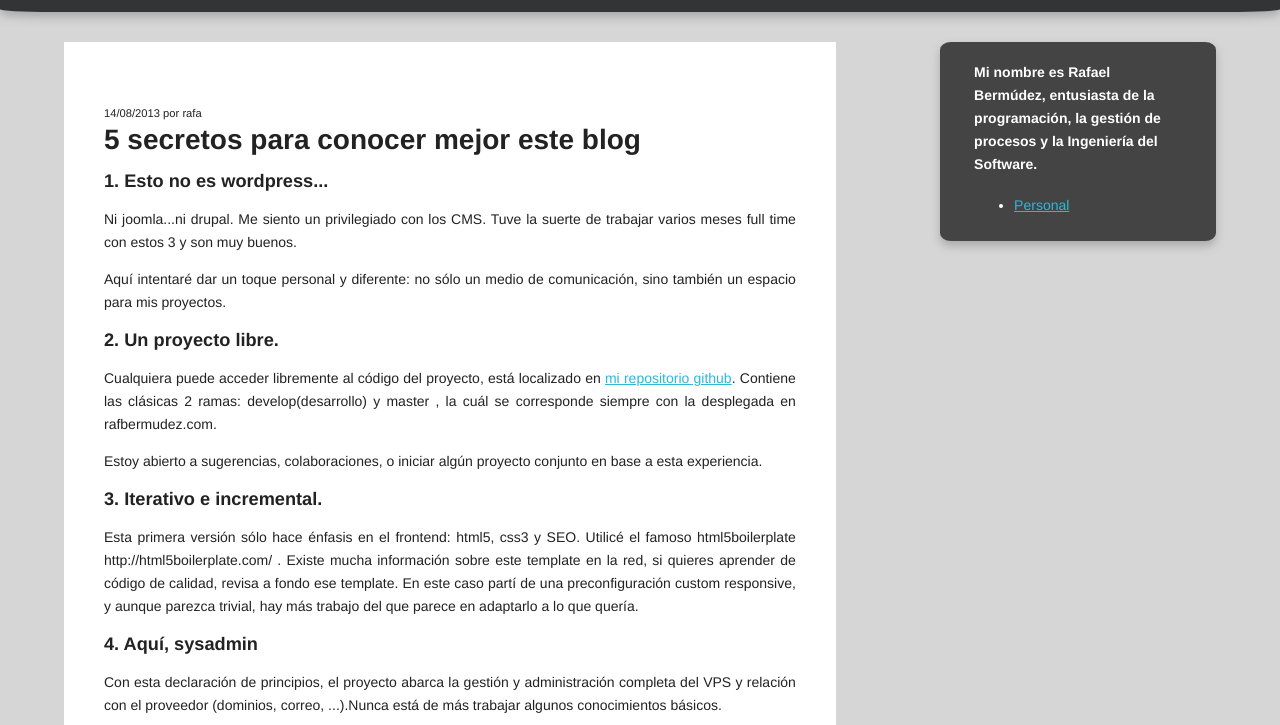
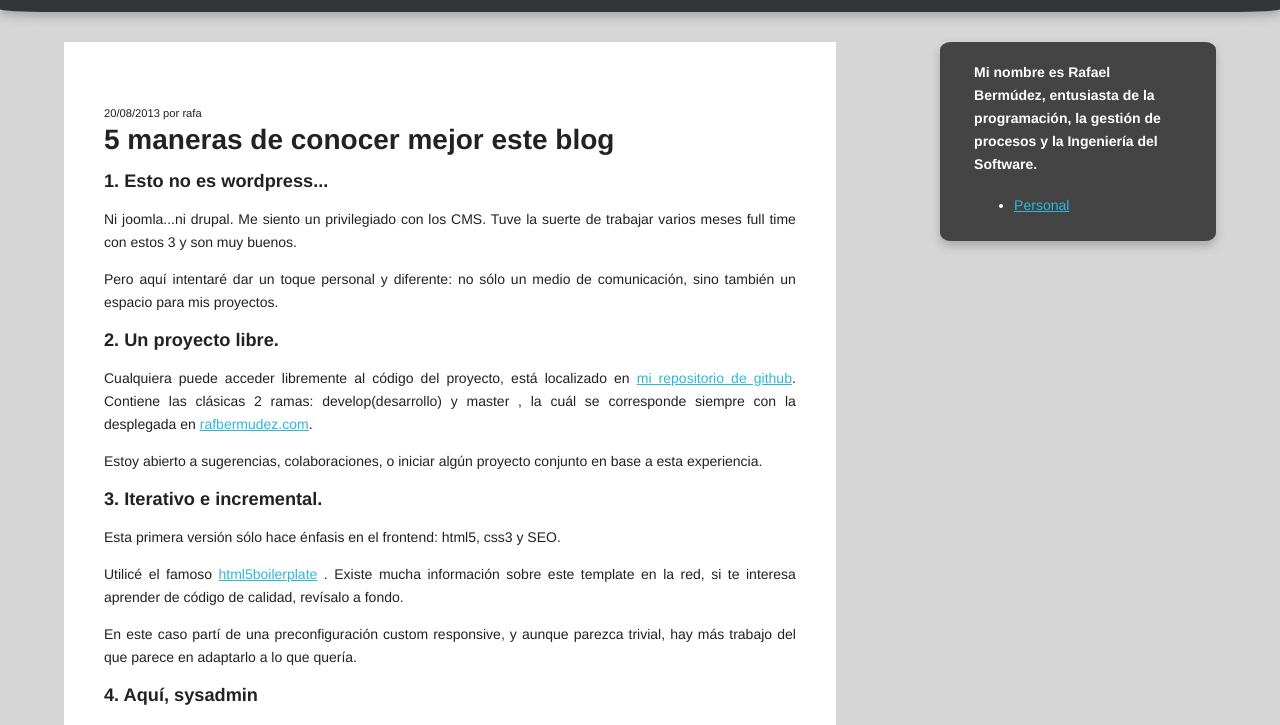
Before and after one commit to rafbermudez/first-blog, a plain HTML site: page index.html in a window 1280 px wide. Shown: the part 57-782 px from the top of the page. Drawn offline with nearby package versions, Linux system fonts and the light colour scheme; files that its build step writes are made by us from their sources.

Commit message:
Updating post 2

```diff
--- a/index.html
+++ b/index.html
@@ -54,9 +54,9 @@
 					<article>
 						<header>
 							<div class="post-date">
-								14/08/2013 por rafa
+								20/08/2013 por rafa
 							</div>
-							<h1>5 secretos para conocer mejor este blog</h1>
+							<h1>5 maneras de conocer mejor este blog</h1>
 						</header>
 						<section>
 							<h2>1. Esto no es wordpress...</h2>
@@ -64,13 +64,13 @@
 								Ni joomla...ni drupal. Me siento un privilegiado con los CMS. Tuve la suerte de trabajar varios meses full time con estos 3 y son muy buenos.
 							</p>
 							<p>
-								Aquí intentaré dar un toque personal y diferente: no sólo un medio de comunicación, sino también un espacio para mis proyectos.
+								Pero aquí intentaré dar un toque personal y diferente: no sólo un medio de comunicación, sino también un espacio para mis proyectos.
 							</p>
 						</section>
 						<section>
 							<h2>2. Un proyecto libre.</h2>
 							<p>
-								Cualquiera puede acceder libremente al código del proyecto, está localizado en <a href="https://github.com/rafbermudez/rafbermudez.com">mi repositorio github</a>. Contiene las clásicas 2 ramas: develop(desarrollo) y master , la cuál se corresponde siempre con la desplegada en rafbermudez.com.
+								Cualquiera puede acceder libremente al código del proyecto, está localizado en <a href="https://github.com/rafbermudez/rafbermudez.com">mi repositorio de github</a>. Contiene las clásicas 2 ramas: develop(desarrollo) y master , la cuál se corresponde siempre con la desplegada en <a href="http://rafbermudez.com">rafbermudez.com</a>.
 							</p>
 							<p>
 								Estoy abierto a sugerencias, colaboraciones, o iniciar algún proyecto conjunto en base a esta experiencia.
@@ -79,20 +79,21 @@
 						<section>
 							<h2>3. Iterativo e incremental.</h2>
 							<p>
-								Esta primera versión sólo hace énfasis en el frontend: html5, css3 y SEO. Utilicé el famoso html5boilerplate http://html5boilerplate.com/ . Existe mucha información sobre este template en la red, si quieres aprender de código de calidad, revisa a fondo ese template.
-								En este caso partí de una preconfiguración custom responsive, y aunque parezca trivial, hay más trabajo del que parece en adaptarlo a lo que quería.
+								Esta primera versión sólo hace énfasis en el frontend: html5, css3 y SEO.</p>
+<p>								Utilicé el famoso <a href="http://html5boilerplate.com">html5boilerplate</a> . Existe mucha información sobre este template en la red, si te interesa aprender de código de calidad, revísalo a fondo.</p>
+								<p>En este caso partí de una preconfiguración custom responsive, y aunque parezca trivial, hay más trabajo del que parece en adaptarlo a lo que quería.
 							</p>
 						</section>
 						<section>
 							<h2>4. Aquí, sysadmin</h2>
 							<p>
-								Con esta declaración de principios, el proyecto abarca la gestión y administración completa del VPS y relación con el proveedor (dominios, correo, ...).Nunca está de más trabajar algunos conocimientos básicos.
+								Con esta declaración de principios, el proyecto abarca la gestión y administración completa del VPS y la relación con el proveedor (dominios, correo, ...).Nunca está de más trabajar algunos conocimientos básicos.
 							</p>
 						</section>
 						<section>
 							<h2>5. Grails</h2>
 							<p>
-								Si me conoces un poco, sabes que pronunciaría esta tecnología. Adelanto que el núcleo del backend estará implementado en Grails, pero la idea es que conviva con otras tecnologías alternativas.
+								Si me conoces un poco, sabes que pronunciaría esta tecnología. Adelanto que el núcleo del backend estará implementado en Grails, la idea es que también conviva con otras tecnologías alternativas.
 							</p>
 						</section>
 					</article>
```
